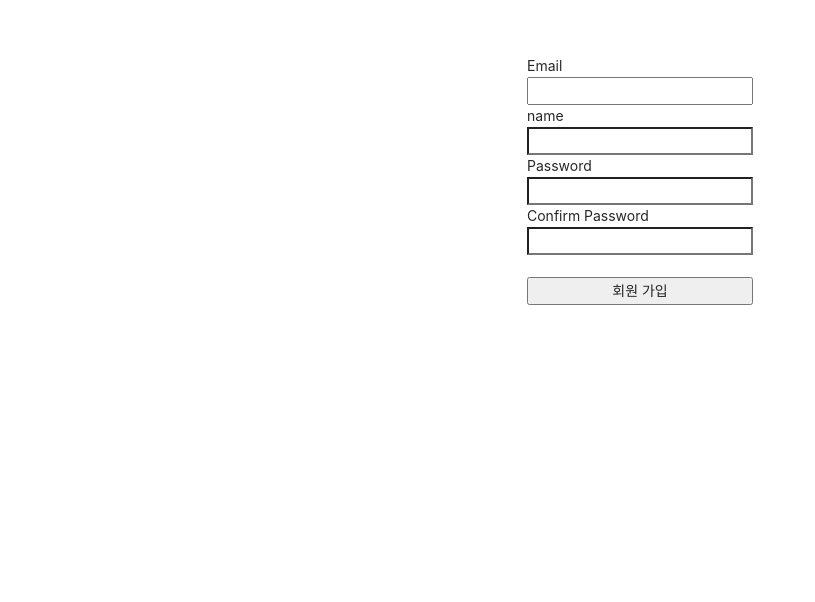
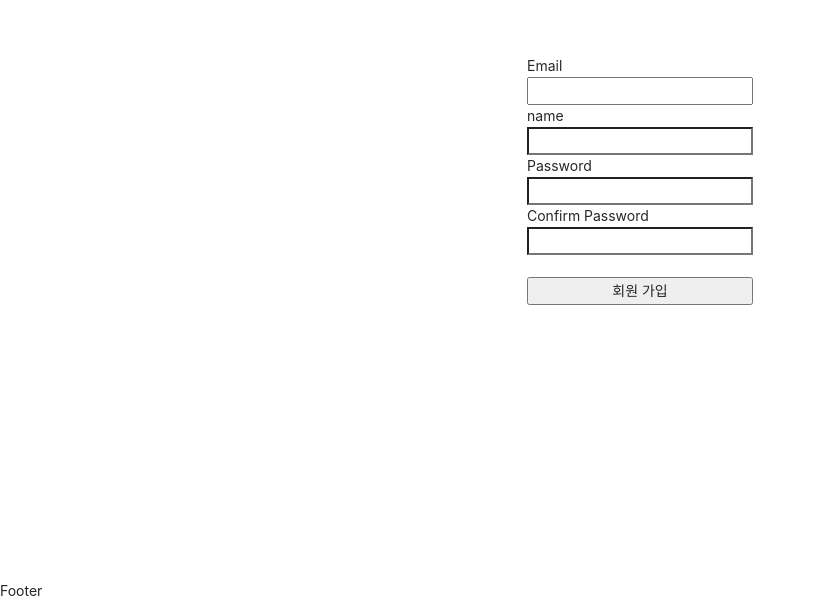
Before and after one commit to parkeunae/mern-boilerplate, a React (Create React App) app in the folder client/: page /register in a window 1280 px wide. Shown: the part 402-1004 px from the top of the page, without its empty margins (0-815 px from the left). Before the commit the page ends 982 px from the top, so only its background shows below. Built offline with nearby package versions, Linux system fonts and the light colour scheme; no server answers.

Commit message:
feat: add footer

```diff
--- a/client/src/App.js
+++ b/client/src/App.js
@@ -9,6 +9,7 @@ import NavBar from './components/views/NavBar/NavBar';
 import LandingPage from './components/views/LandingPage/LandingPage';
 import LoginPage from './components/views/LoginPage/LoginPage';
 import RegisterPage from './components/views/RegisterPage/RegisterPage';
+import Footer from './components/views/Footer/Footer';
 import Auth from './hoc/auth';
 
 function App() {
@@ -22,6 +23,7 @@ function App() {
           <Route exact path="/register" component={Auth(RegisterPage, false)} />
         </Switch>
       </div>
+      <Footer />
     </Router>
   )
 }
--- a/client/src/components/views/Footer/Footer.js
+++ b/client/src/components/views/Footer/Footer.js
@@ -2,9 +2,9 @@ import React from 'react'
 
 function Footer() {
     return (
-        <div>
+        <footer>
             Footer
-        </div>
+        </footer>
     )
 }
 
```
